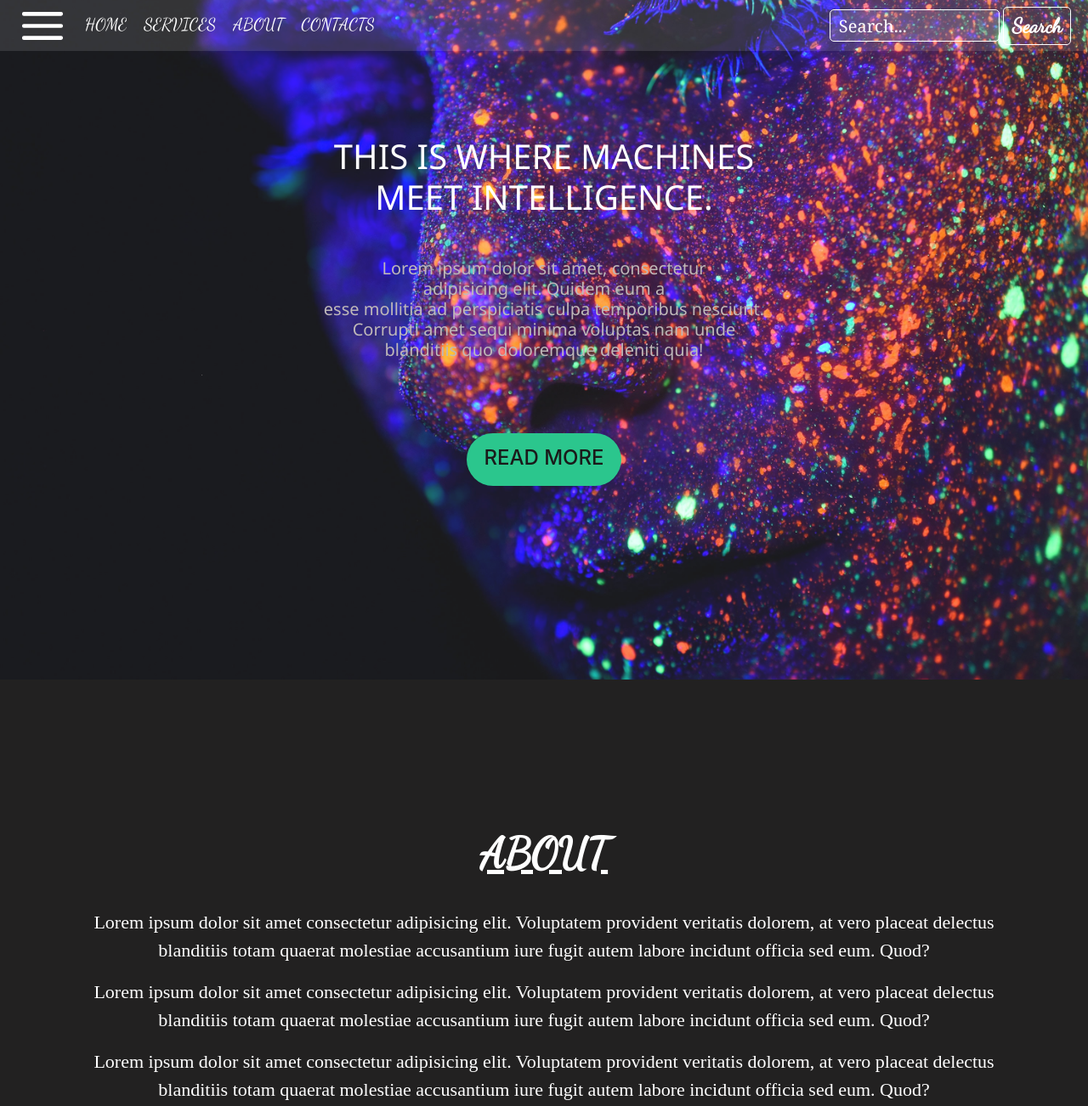
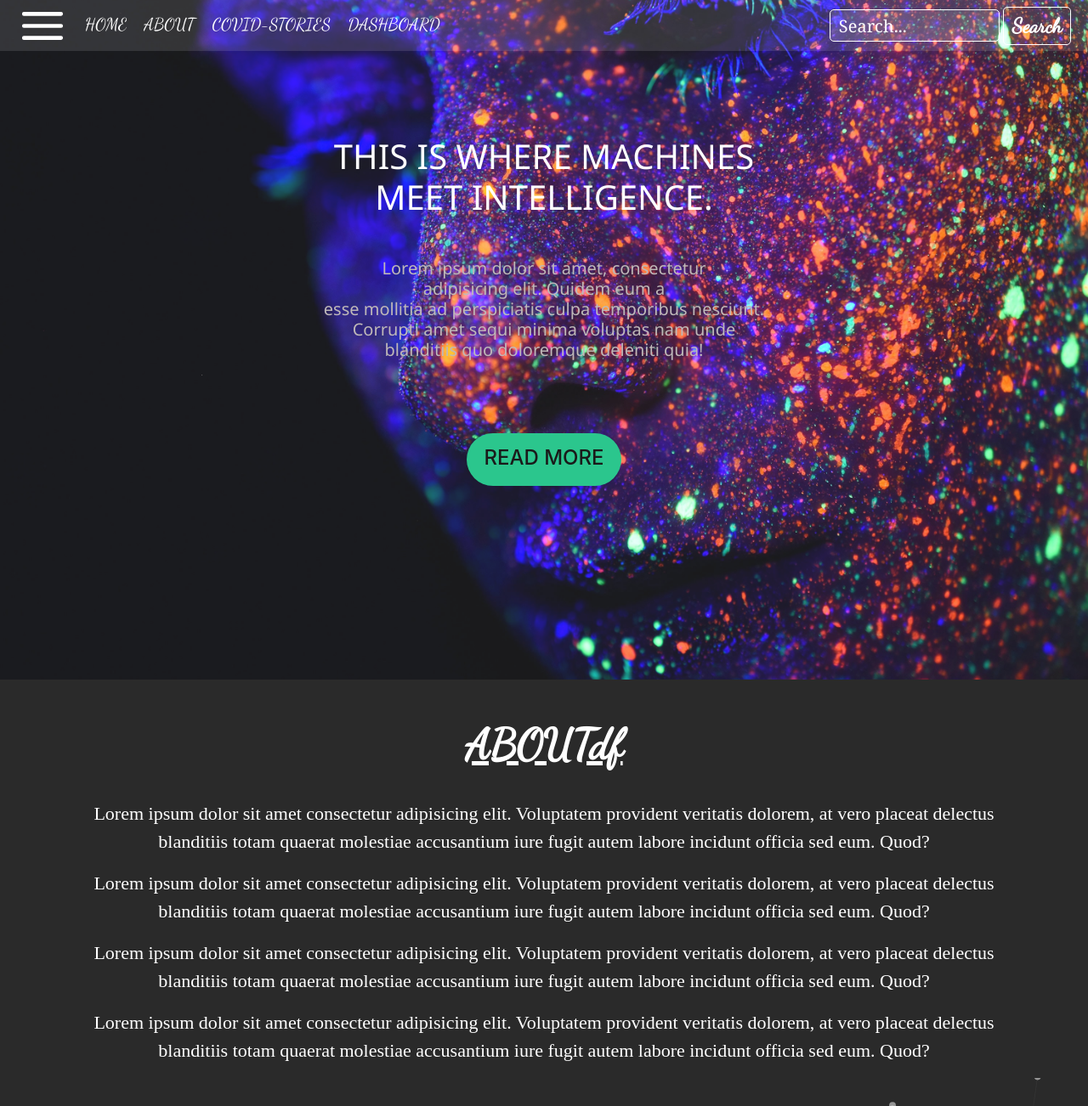
Before and after one commit to arun-upreti/Software-Engineering, a plain HTML site: page index.html in a window 1280 px wide. Shown: the top 1302 px of the page at 85% size. Drawn offline with nearby package versions, Linux system fonts and the light colour scheme; a web font is replaced by a local one.

Commit message:
added something on index.html

```diff
--- a/index.html
+++ b/index.html
@@ -34,10 +34,10 @@
             height: 100%;
             margin: 0;
             padding: 0;
-
+            scroll-behavior: smooth;
         }
 
-        .banner-img {
+        #home {
             background-image: url("h-heyerlein-ndja2LJ4IcM-unsplash.jpg");
             background-size: cover;
             background-repeat: no-repeat;
@@ -116,7 +116,7 @@
             padding-top: 17px;
         }
 
-        .services {
+        .covid-stories {
             color: white;
 
             padding-top: 17px;
@@ -128,7 +128,7 @@
             padding-top: 17px;
         }
 
-        .contacts {
+        .dashboard {
             color: white;
 
             padding-top: 17px;
@@ -205,17 +205,14 @@
         #particles-js {
             width: 100%;
             height: 100%;
-        }
-
-        section {
-            padding-top: 10%;
-            background-color: rgb(34, 33, 33);
+            background: rgb(42, 42, 42);
         }
     </style>
 
 </head>
 
 <body>
+    <section id="home">
         <div class="banner-img">
             <div class="nav">
                 <div class="menu">
@@ -224,24 +221,24 @@
                     </button>
                 </div>
                 <div class="home">
-                <a href="#">
+                    <a href="#home">
                         <h5>HOME</h5>
                     </a>
                 </div>
-            <div class="services">
-                <a href="#">
-                    <h5>SERVICES</h5>
-                </a>
-            </div>
                 <div class="about">
-
-                <a href="#">
+                    <a href="#about">
                         <h5>ABOUT</h5>
                     </a>
                 </div>
-            <div class="contacts">
+                <div class="covid-stories">
+
                     <a href="#">
-                    <h5>CONTACTS</h5>
+                        <h5>COVID-STORIES</h5>
+                    </a>
+                </div>
+                <div class="dashboard">
+                    <a href="#">
+                        <h5>DASHBOARD</h5>
                     </a>
                 </div>
                 <div class="search-box">
@@ -277,10 +274,14 @@
                 </button>
             </div>
         </div>
-    <section>
+    </section>
+    <script src="particles.min.js"></script>
     <div id="particles-js">
-            <div class="About">
-                ABOUT
+        <canvas class="particles-js-canvas-el" width="1898" height="538" style="width: 100%; height: 100%;"></canvas>
+        <div>
+
+            <div class="About" id="about">
+                ABOUTdf
             </div>
             <div class="about-content">
                 <p> Lorem ipsum dolor sit amet consectetur adipisicing elit. Voluptatem provident veritatis dolorem, at
@@ -304,11 +305,9 @@
                     officia
                     sed eum. Quod?</p>
             </div>
-        </div>
-    </section>
 
             <script src="https://ajax.googleapis.com/ajax/libs/jquery/3.5.1/jquery.min.js"></script>
-    <script src="particles.min.js"></script>
+
             <script src="app.js"></script>
             <script src="https://unpkg.com/aos@next/dist/aos.js"></script>
             <script>
```
Lines whose indentation alone changed are shown as unchanged.
